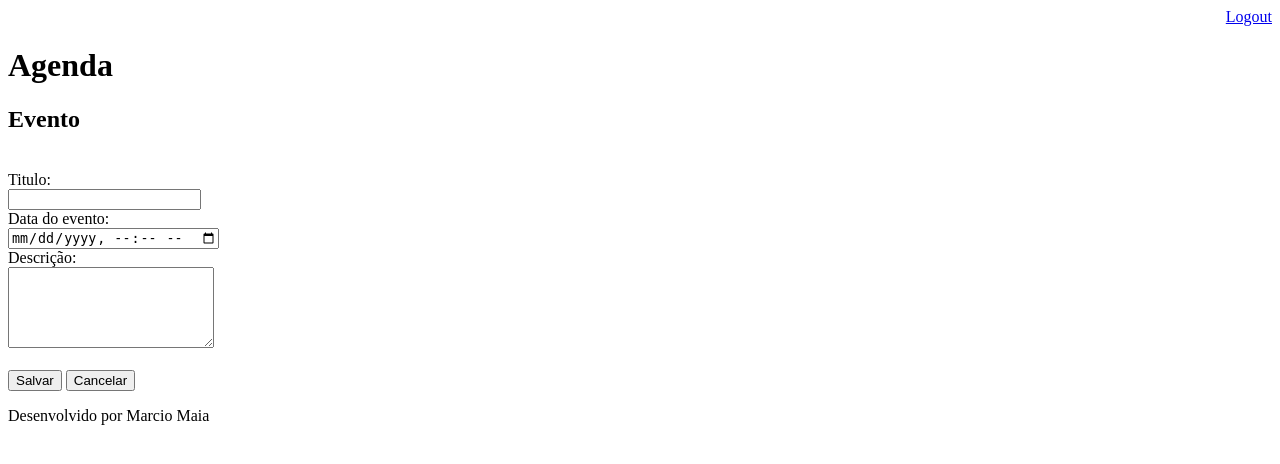
After one commit to casodio/agendaDjango, a Django app: page /agenda/evento/ in a window 1280 px wide. The commit adds this page. Shown: the top 464 px of the page. Run offline with Django 3.2, Linux system fonts and the light colour scheme; a user stored in the database is signed in.

Commit message:
incluido template para inserção de eventos de agenda. incluido o gitignore para ignorar arquivos compilados

```diff
--- a/agenda/urls.py
+++ b/agenda/urls.py
@@ -21,6 +21,8 @@ from django.views.generic import RedirectView
 urlpatterns = [
     path('admin/', admin.site.urls),
     path('agenda/',views.lista_eventos,),
+    path('agenda/evento/', views.evento),
+    path('agenda/evento/submit', views.submit_evento),
     path('', RedirectView.as_view(url='/agenda/')),
     path('login/', views.login_user),
     path('login/submit', views.submit_login),
--- a/core/views.py
+++ b/core/views.py
@@ -41,3 +41,20 @@ def lista_eventos(request):
     evento = Evento.objects.filter(usuario=usuario)
     dados = {'eventos' : evento}
     return render(request, 'agenda.html', dados)
+
+@login_required(login_url='/login/')
+def evento(request):
+    return render(request, 'evento.html')
+
+def submit_evento(request):
+    if request.POST:
+        titulo= request.POST.get('titulo')
+        data_evento=request.POST.get('data_evento')
+        descricao=request.POST.get('descricao')
+        usuario=request.user
+        Evento.objects.create(titulo=titulo,
+                              data_evento=data_evento,
+                              descricao=descricao,
+                              usuario=usuario)
+
+    return redirect('/')
--- a/templates/agenda.html
+++ b/templates/agenda.html
@@ -1,6 +1,9 @@
 {% extends "model-page.html" %}
 {% block content %}
     <h2>Agendamentos</h2>
+    <a href="evento/">
+        <button type="button">Novo Evento</button>
+    </a>
     <ul style="font-size: 18px">
     {%for evento in eventos%}
     <li>{{evento.titulo}} - {{evento.usuario}}</li>
--- /dev/null
+++ b/templates/evento.html
@@ -0,0 +1,29 @@
+{% extends 'model-page.html' %}
+
+{% block content %}
+
+<h2>Evento</h2>
+
+<br>
+<form action="submit" method="POST"> {% csrf_token %}
+
+    <label>Titulo:</label>
+    <br>
+    <input type="text" name="titulo" size="21">
+    <br>
+    <label>Data do evento:</label>
+    <br>
+    <input type="datetime-local" name="data_evento">
+    <br>
+    <label>Descrição:</label>
+    <br>
+    <textarea name="descricao" rows="5" cols="23"></textarea>
+    <br><br>
+    <button type="submit">Salvar</button>
+    <a href="/">
+        <button type="button">Cancelar</button>
+    </a>
+</form>
+
+
+{% endblock %}
```
Also changed, not shown: db.sqlite3, 1 other file.
